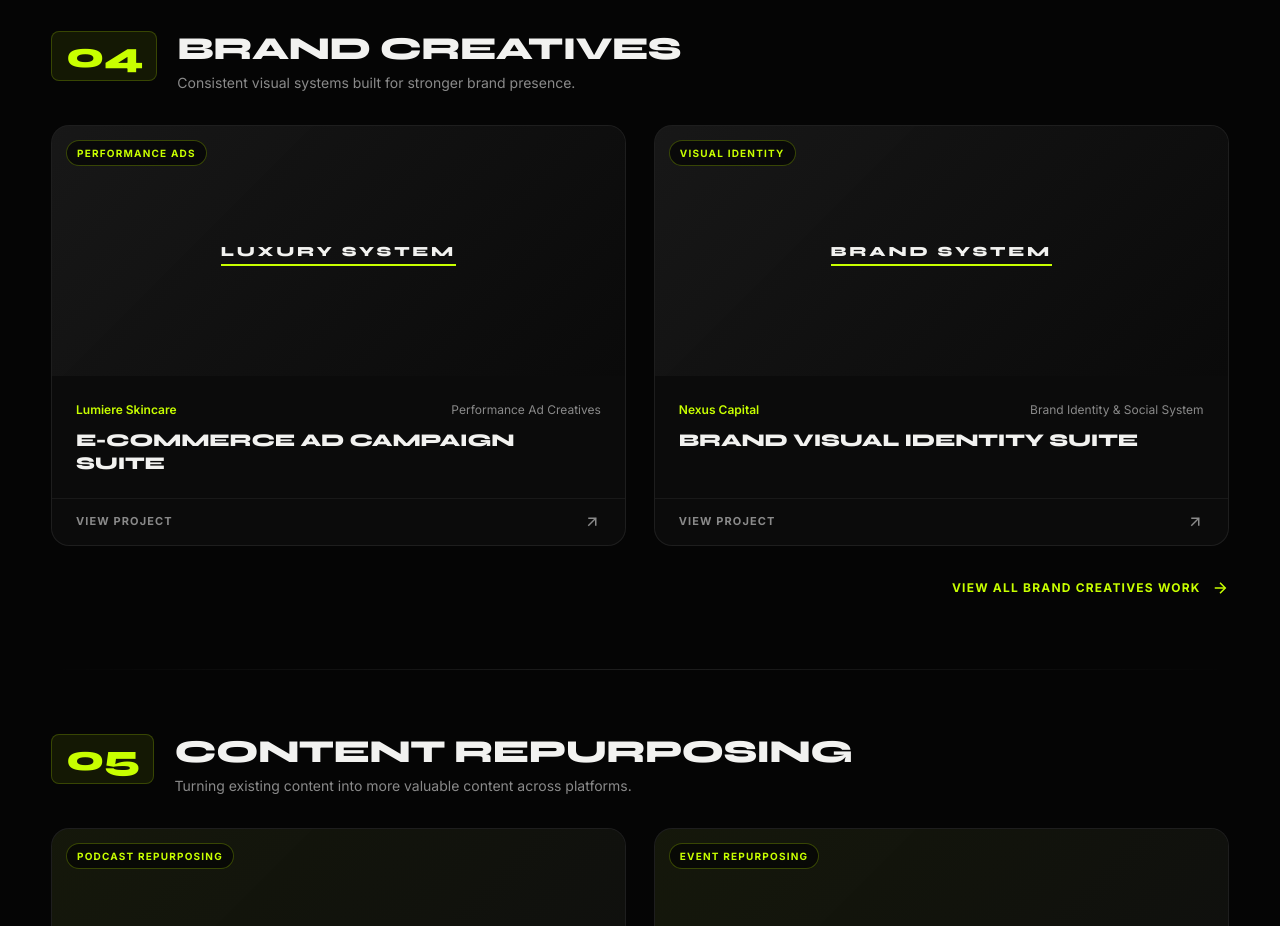
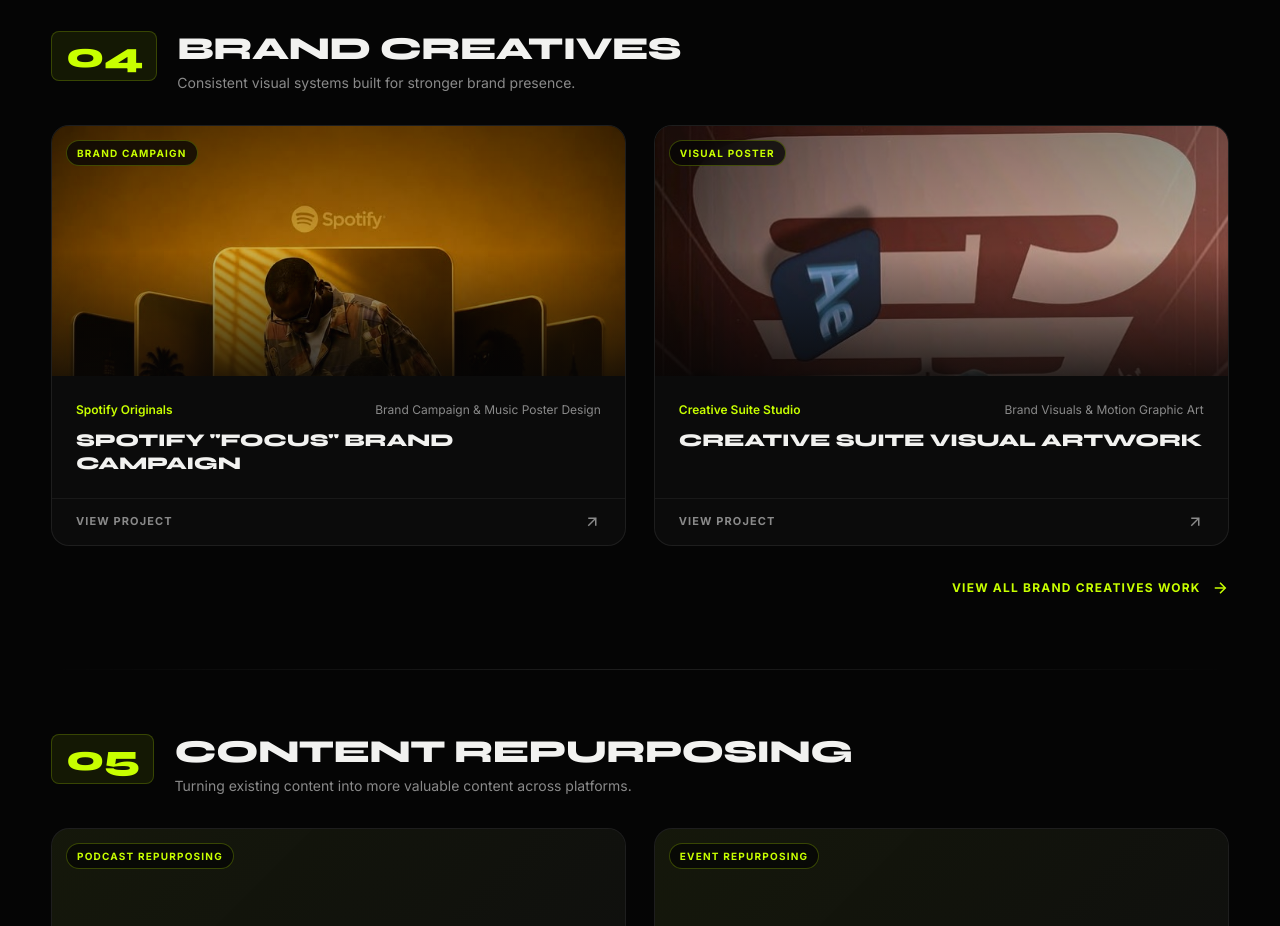
Before and after one commit to ankitkumarpatel8810-png/portfoliyo, a website built with Vite: page index.html in a window 1280 px wide. Shown: the part 3520-4446 px from the top of the page. Built offline with nearby package versions, Linux system fonts and the light colour scheme; some packages are replaced by stand-ins of ours; animation ran at ten frames a second.

Commit message:
initial portfolio codebase commit

```diff
--- a/index.html
+++ b/index.html
@@ -470,21 +470,19 @@
           </div>
 
           <div class="work__grid work__grid--2col">
-            <!-- Project 1: Performance Creatives -->
+            <!-- Project 1: Spotify Focus Campaign Creative -->
             <div class="work__card" data-project="ecommerce">
-              <div class="work__card-image work__card-image--brand1">
-                <div class="work__card-badge">PERFORMANCE ADS</div>
-                <div class="work__card-graphic-brand">
-                  <span>LUXURY SYSTEM</span>
-                </div>
+              <div class="work__card-image">
+                <img src="/brand-creative-spotify.jpg" alt="Spotify Focus Brand Creative Campaign" class="work__card-cover-img">
+                <div class="work__card-cover-overlay"></div>
+                <div class="work__card-badge">BRAND CAMPAIGN</div>
               </div>
-              <div class="work__card-overlay"></div>
               <div class="work__card-info">
                 <div class="work__card-meta">
-                  <span class="work__card-client">Lumiere Skincare</span>
-                  <span class="work__card-tag">Performance Ad Creatives</span>
+                  <span class="work__card-client">Spotify Originals</span>
+                  <span class="work__card-tag">Brand Campaign &amp; Music Poster Design</span>
                 </div>
-                <h4 class="work__card-title">E-COMMERCE AD CAMPAIGN SUITE</h4>
+                <h4 class="work__card-title">SPOTIFY "FOCUS" BRAND CAMPAIGN</h4>
               </div>
               <div class="work__card-action">
                 <span>VIEW PROJECT</span>
@@ -492,21 +490,19 @@
               </div>
             </div>
 
-            <!-- Project 2: Brand Identity -->
+            <!-- Project 2: Creative Design Suite Poster -->
             <div class="work__card" data-project="ecommerce">
-              <div class="work__card-image work__card-image--brand2">
-                <div class="work__card-badge">VISUAL IDENTITY</div>
-                <div class="work__card-graphic-brand">
-                  <span>BRAND SYSTEM</span>
-                </div>
+              <div class="work__card-image">
+                <img src="/brand-creative-poster.jpg" alt="Creative Design Suite Poster" class="work__card-cover-img">
+                <div class="work__card-cover-overlay"></div>
+                <div class="work__card-badge">VISUAL POSTER</div>
               </div>
-              <div class="work__card-overlay"></div>
               <div class="work__card-info">
                 <div class="work__card-meta">
-                  <span class="work__card-client">Nexus Capital</span>
-                  <span class="work__card-tag">Brand Identity &amp; Social System</span>
+                  <span class="work__card-client">Creative Suite Studio</span>
+                  <span class="work__card-tag">Brand Visuals &amp; Motion Graphic Art</span>
                 </div>
-                <h4 class="work__card-title">BRAND VISUAL IDENTITY SUITE</h4>
+                <h4 class="work__card-title">CREATIVE SUITE VISUAL ARTWORK</h4>
               </div>
               <div class="work__card-action">
                 <span>VIEW PROJECT</span>
```
Also changed, not shown: public/brand-creative-poster.jpg (added), public/brand-creative-spotify.jpg (added).
